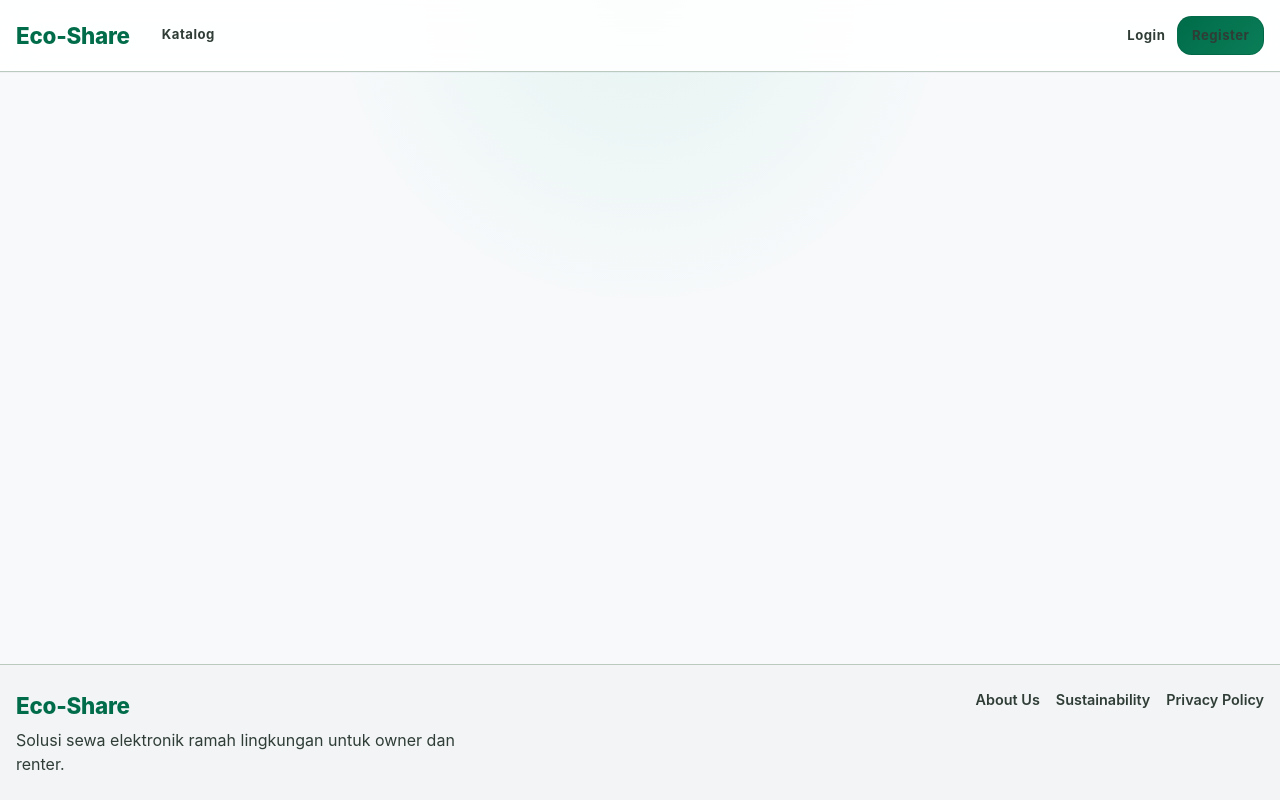
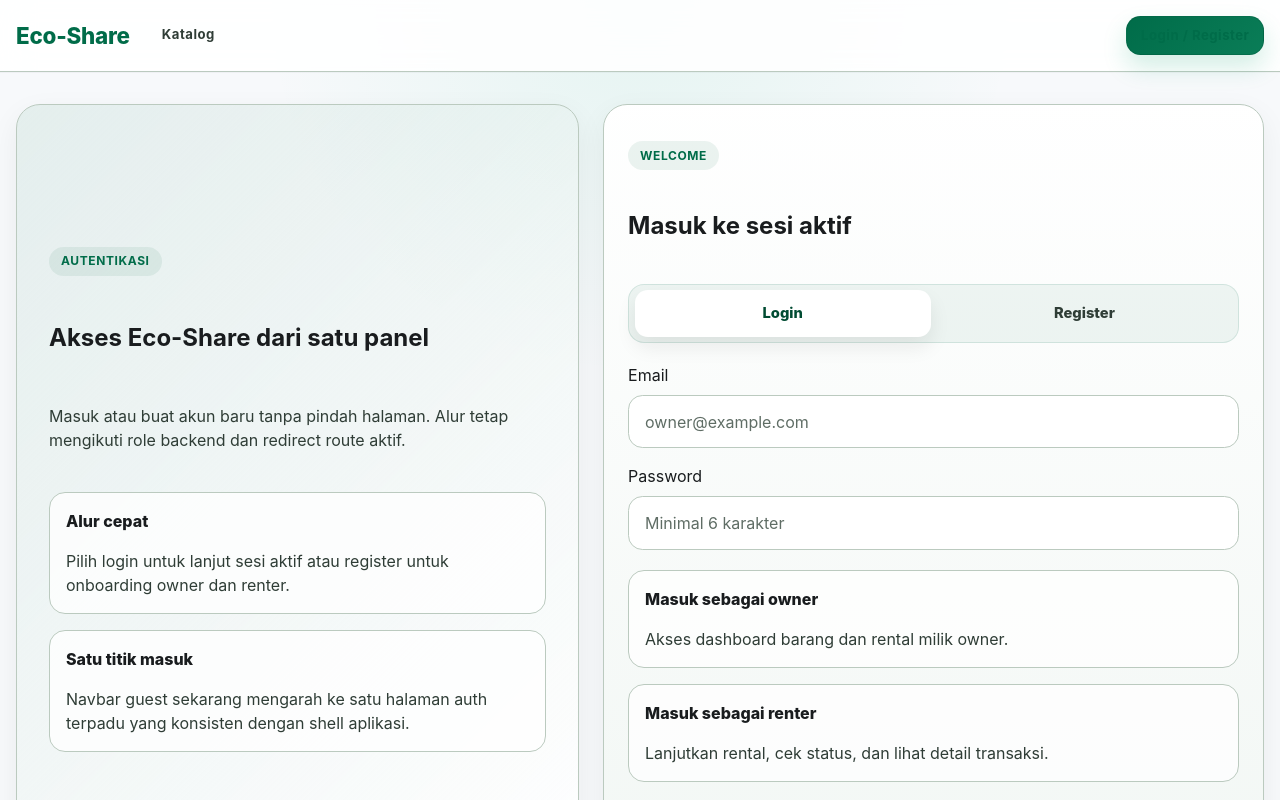
Before and after one commit to 411251181/UAS-Fullstack-411251181-BayuFarid, a Vue app: page /auth in a window 1280 px wide. Shown: the top 800 px of the page. Built offline with nearby package versions, Linux system fonts and the light colour scheme; no server answers.

Commit message:
feat(auth): unify login and register into single auth page

```diff
--- a/src/assets/styles/main.css
+++ b/src/assets/styles/main.css
@@ -169,6 +169,18 @@ textarea {
 
 .nav--actions {
   justify-content: flex-end;
+}
+
+.header__cta {
+  background: linear-gradient(135deg, #0f9f6e, #16b67f);
+  border-color: rgba(4, 107, 73, 0.16);
+  box-shadow: 0 12px 24px rgba(15, 159, 110, 0.18);
+}
+
+.header__cta:hover {
+  background: linear-gradient(135deg, #11aa76, #149f70);
+  border-color: rgba(4, 107, 73, 0.2);
+  box-shadow: 0 14px 28px rgba(15, 159, 110, 0.22);
 }
 
 .header__link {
@@ -943,6 +955,10 @@ textarea {
   grid-template-columns: minmax(0, 0.9fr) minmax(0, 1fr);
 }
 
+.auth-split-layout--unified {
+  grid-template-columns: minmax(0, 0.92fr) minmax(0, 1.08fr);
+}
+
 .auth-split-layout__content {
   display: grid;
   gap: 1.5rem;
@@ -978,6 +994,54 @@ textarea {
 .auth-role-card__copy,
 .auth-login-hint-card__copy {
   color: var(--muted);
+}
+
+.auth-panel-shell {
+  display: grid;
+  gap: 1.25rem;
+  padding: 1.5rem;
+  border-radius: 1.5rem;
+  background: linear-gradient(180deg, rgba(255, 255, 255, 0.98), rgba(242, 247, 244, 0.94));
+}
+
+.auth-panel-shell__heading {
+  margin-bottom: 0;
+}
+
+.auth-panel-shell__body {
+  display: grid;
+}
+
+.auth-switch {
+  display: inline-grid;
+  grid-template-columns: repeat(2, minmax(0, 1fr));
+  gap: 0.35rem;
+  padding: 0.35rem;
+  border: 1px solid rgba(0, 108, 73, 0.12);
+  border-radius: 1rem;
+  background: rgba(0, 108, 73, 0.06);
+}
+
+.auth-switch__tab {
+  border: 0;
+  border-radius: 0.8rem;
+  padding: 0.75rem 1rem;
+  background: transparent;
+  color: var(--muted);
+  font-size: 0.92rem;
+  font-weight: 800;
+  cursor: pointer;
+  transition: background-color 0.2s ease, color 0.2s ease, box-shadow 0.2s ease, transform 0.2s ease;
+}
+
+.auth-switch__tab:hover {
+  color: var(--text);
+}
+
+.auth-switch__tab--active {
+  background: #ffffff;
+  color: var(--primary-dark);
+  box-shadow: 0 10px 20px rgba(25, 28, 30, 0.08);
 }
 
 .auth-form-panel {
@@ -1229,6 +1293,7 @@ textarea {
   .catalog-cta,
   .auth-split-layout,
   .auth-split-layout--compact,
+  .auth-split-layout--unified,
   .auth-role-grid {
     grid-template-columns: 1fr;
   }
--- a/src/components/layout/AppHeader.vue
+++ b/src/components/layout/AppHeader.vue
@@ -19,8 +19,7 @@
           <button class="btn btn--ghost btn--small" type="button" @click="handleLogout">Logout</button>
         </template>
         <template v-else>
-          <RouterLink class="header__link" to="/login">Login</RouterLink>
-          <RouterLink to="/register" class="btn btn--primary btn--small">Register</RouterLink>
+          <RouterLink to="/auth" class="btn btn--primary btn--small header__cta">Login / Register</RouterLink>
         </template>
       </nav>
     </div>
@@ -36,6 +35,6 @@ const router = useRouter();
 
 const handleLogout = () => {
   authStore.logout();
-  router.push('/login');
+  router.push('/auth');
 };
 </script>
--- a/src/router/index.js
+++ b/src/router/index.js
@@ -9,16 +9,30 @@ const routes = [
     meta: { public: true },
   },
   {
-    path: '/login',
-    name: 'login',
-    component: () => import('../views/auth/LoginView.vue'),
+    path: '/auth',
+    name: 'auth',
+    component: () => import('../views/auth/AuthView.vue'),
     meta: { guestOnly: true },
   },
   {
+    path: '/login',
+    redirect: (to) => ({
+      name: 'auth',
+      query: {
+        ...to.query,
+        tab: 'login',
+      },
+    }),
+  },
+  {
     path: '/register',
-    name: 'register',
-    component: () => import('../views/auth/RegisterView.vue'),
-    meta: { guestOnly: true },
+    redirect: (to) => ({
+      name: 'auth',
+      query: {
+        ...to.query,
+        tab: 'register',
+      },
+    }),
   },
   {
     path: '/items/:id',
@@ -68,7 +82,7 @@ router.beforeEach(async (to) => {
   }
 
   if (to.meta.requiresAuth && !authStore.isAuthenticated) {
-    return { name: 'login', query: { redirect: to.fullPath } };
+    return { name: 'auth', query: { redirect: to.fullPath, tab: 'login' } };
   }
 
   if (to.meta.guestOnly && authStore.isAuthenticated) {
--- /dev/null
+++ b/src/views/auth/AuthView.vue
@@ -0,0 +1,92 @@
+<template>
+  <section class="auth-split-layout auth-split-layout--unified">
+    <div class="auth-split-layout__content">
+      <div class="auth-split-layout__intro">
+        <p class="eyebrow">Autentikasi</p>
+        <h1>Akses Eco-Share dari satu panel</h1>
+        <p class="muted">Masuk atau buat akun baru tanpa pindah halaman. Alur tetap mengikuti role backend dan redirect route aktif.</p>
+      </div>
+
+      <div class="auth-feature-list">
+        <div class="auth-feature-item">
+          <strong>Alur cepat</strong>
+          <span>Pilih login untuk lanjut sesi aktif atau register untuk onboarding owner dan renter.</span>
+        </div>
+        <div class="auth-feature-item">
+          <strong>Satu titik masuk</strong>
+          <span>Navbar guest sekarang mengarah ke satu halaman auth terpadu yang konsisten dengan shell aplikasi.</span>
+        </div>
+      </div>
+    </div>
+
+    <BaseCard class="auth-panel-shell">
+      <div class="section-heading auth-panel-shell__heading">
+        <p class="eyebrow">Welcome</p>
+        <h2>{{ activeTab === 'login' ? 'Masuk ke sesi aktif' : 'Buat akun Eco-Share' }}</h2>
+      </div>
+
+      <div class="auth-switch" role="tablist" aria-label="Form autentikasi">
+        <button
+          type="button"
+          class="auth-switch__tab"
+          :class="{ 'auth-switch__tab--active': activeTab === 'login' }"
+          :aria-selected="String(activeTab === 'login')"
+          @click="setTab('login')"
+        >
+          Login
+        </button>
+        <button
+          type="button"
+          class="auth-switch__tab"
+          :class="{ 'auth-switch__tab--active': activeTab === 'register' }"
+          :aria-selected="String(activeTab === 'register')"
+          @click="setTab('register')"
+        >
+          Register
+        </button>
+      </div>
+
+      <div class="auth-panel-shell__body">
+        <LoginForm v-if="activeTab === 'login'" @submit="handleLogin" />
+        <RegisterForm v-else @submit="handleRegister" />
+      </div>
+    </BaseCard>
+  </section>
+</template>
+
+<script setup>
+import { computed } from 'vue';
+import { useRoute, useRouter } from 'vue-router';
+import BaseCard from '../../components/common/BaseCard.vue';
+import LoginForm from '../../components/forms/LoginForm.vue';
+import RegisterForm from '../../components/forms/RegisterForm.vue';
+import { useAuthStore } from '../../stores/auth';
+
+const route = useRoute();
+const router = useRouter();
+const authStore = useAuthStore();
+
+const activeTab = computed(() => (route.query.tab === 'register' ? 'register' : 'login'));
+
+const setTab = (tab) => {
+  router.replace({
+    name: 'auth',
+    query: {
+      ...route.query,
+      tab,
+    },
+  });
+};
+
+const resolveFallback = () => (authStore.user?.role === 'OWNER' ? '/dashboard/owner/items' : '/dashboard/rentals');
+
+const handleLogin = async (payload) => {
+  await authStore.login(payload);
+  router.push(route.query.redirect || resolveFallback());
+};
+
+const handleRegister = async (payload) => {
+  await authStore.register(payload);
+  router.push(route.query.redirect || resolveFallback());
+};
+</script>
```
